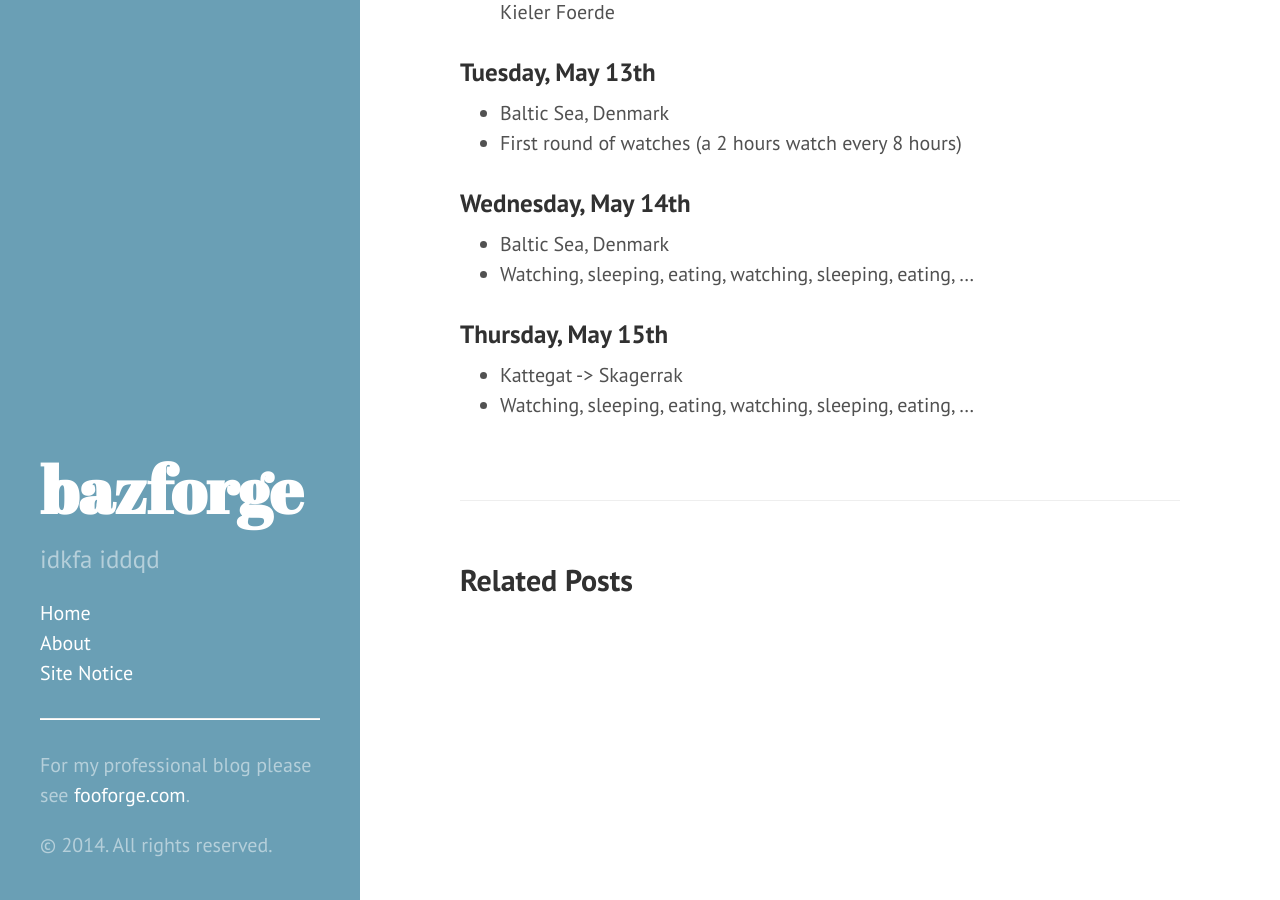
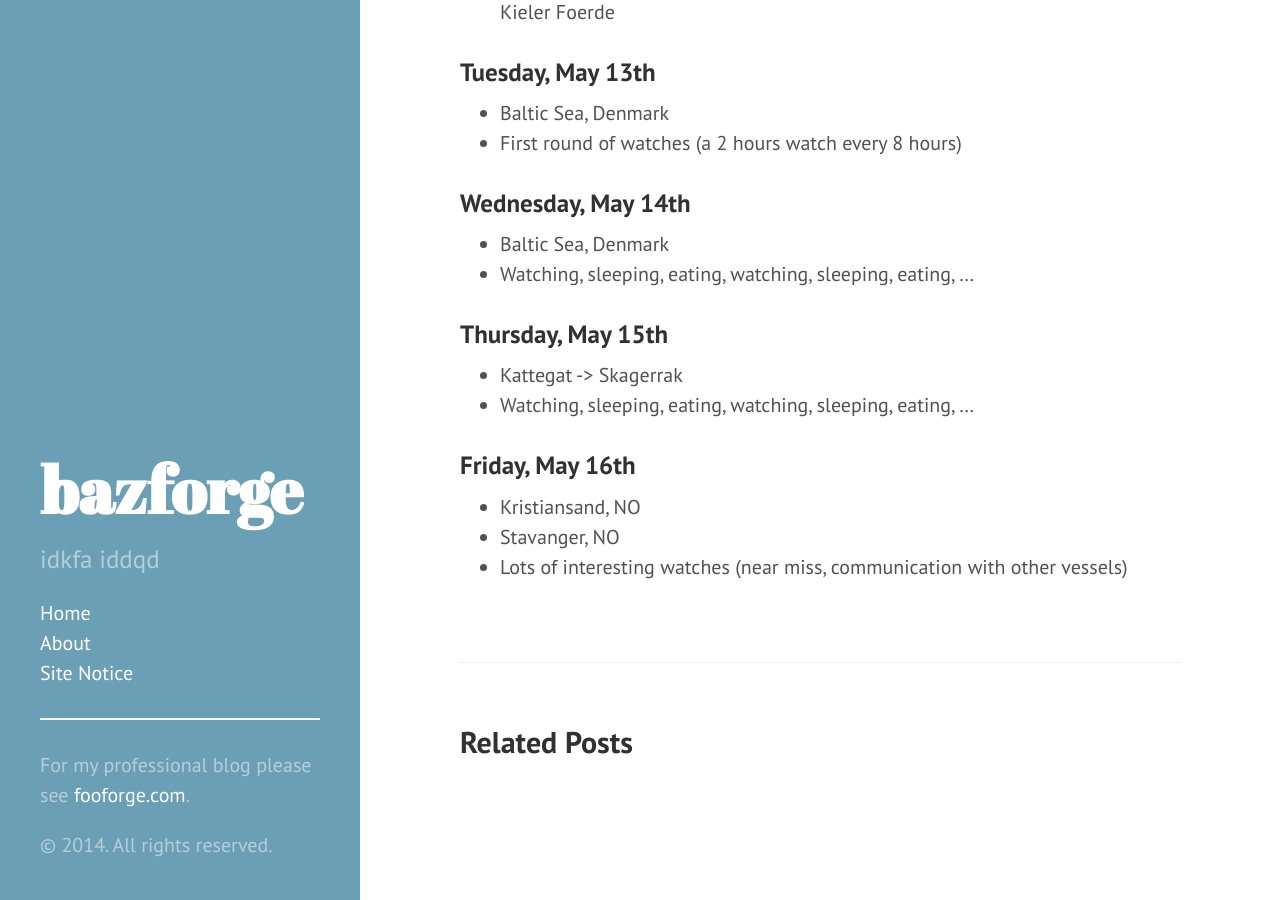
Before and after one commit to fooforge/bazforge.com, a Jekyll site: the page built from _posts/2014-05-21-Sailing-from-Hamburg-to-Bodo.md, in a window 1280 px wide and 900 px high, scrolled down 666 px. Built offline with Jekyll 4.4.1, drawn with Linux system fonts in a browser that asks for light colours; Markdown is read by kramdown in place of the engine named in the settings.

Commit message:
Extend the sailing trip post

```diff
--- a/_posts/2014-05-21-Sailing-from-Hamburg-to-Bodo.md
+++ b/_posts/2014-05-21-Sailing-from-Hamburg-to-Bodo.md
@@ -34,3 +34,9 @@ categories: vacation
 
 * Kattegat -> Skagerrak
 * Watching, sleeping, eating, watching, sleeping, eating, ...
+
+### Friday, May 16th
+
+* Kristiansand, NO
+* Stavanger, NO
+* Lots of interesting watches (near miss, communication with other vessels)
```
